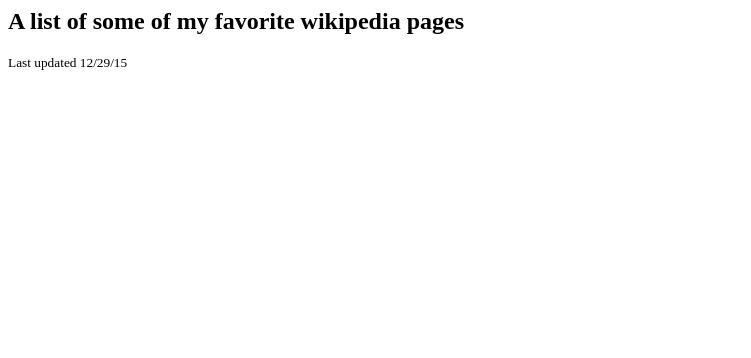
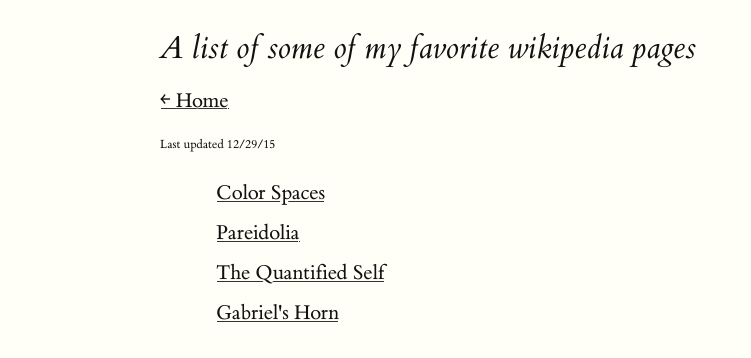
Before and after one commit to dsiah/dsiah.github.io, a plain HTML site: page wikipedia.html in a window 1280 px wide. Shown: the whole page, without its empty margins (0-751 px from the left). Drawn offline with Linux system fonts and the light colour scheme.

Commit message:
more revisions

```diff
--- a/wikipedia.html
+++ b/wikipedia.html
@@ -1,9 +1,27 @@
 <html>
 <head>
 	<title>Favorites Wikipedia</title>
+	<link rel="stylesheet" type="text/css" href="libraries/tufte.css">
 </head>
 <body>
 	<h2>A list of some of my favorite wikipedia pages</h2>
+	<p><a href="index.html">&#65513; Home</a></p>
 	<small>Last updated 12/29/15</small>
+
+	<ul>
+		<li>
+			<a href="https://en.wikipedia.org/wiki/Color_space">Color Spaces</a>
+		</li>
+		<li>
+			<a href="https://en.wikipedia.org/wiki/Pareidolia">Pareidolia</a>
+		</li>
+		<li>
+			<a href="https://en.wikipedia.org/wiki/Quantified_Self">The Quantified Self</a>
+		</li>
+		<li>
+			<a href="https://en.wikipedia.org/wiki/Gabriel%27s_Horn">Gabriel's Horn</a>
+		</li>
+	</ul>
+
 </body>
 </html>
```
Also changed, not shown: one-liners.html (+1 -1 lines).
